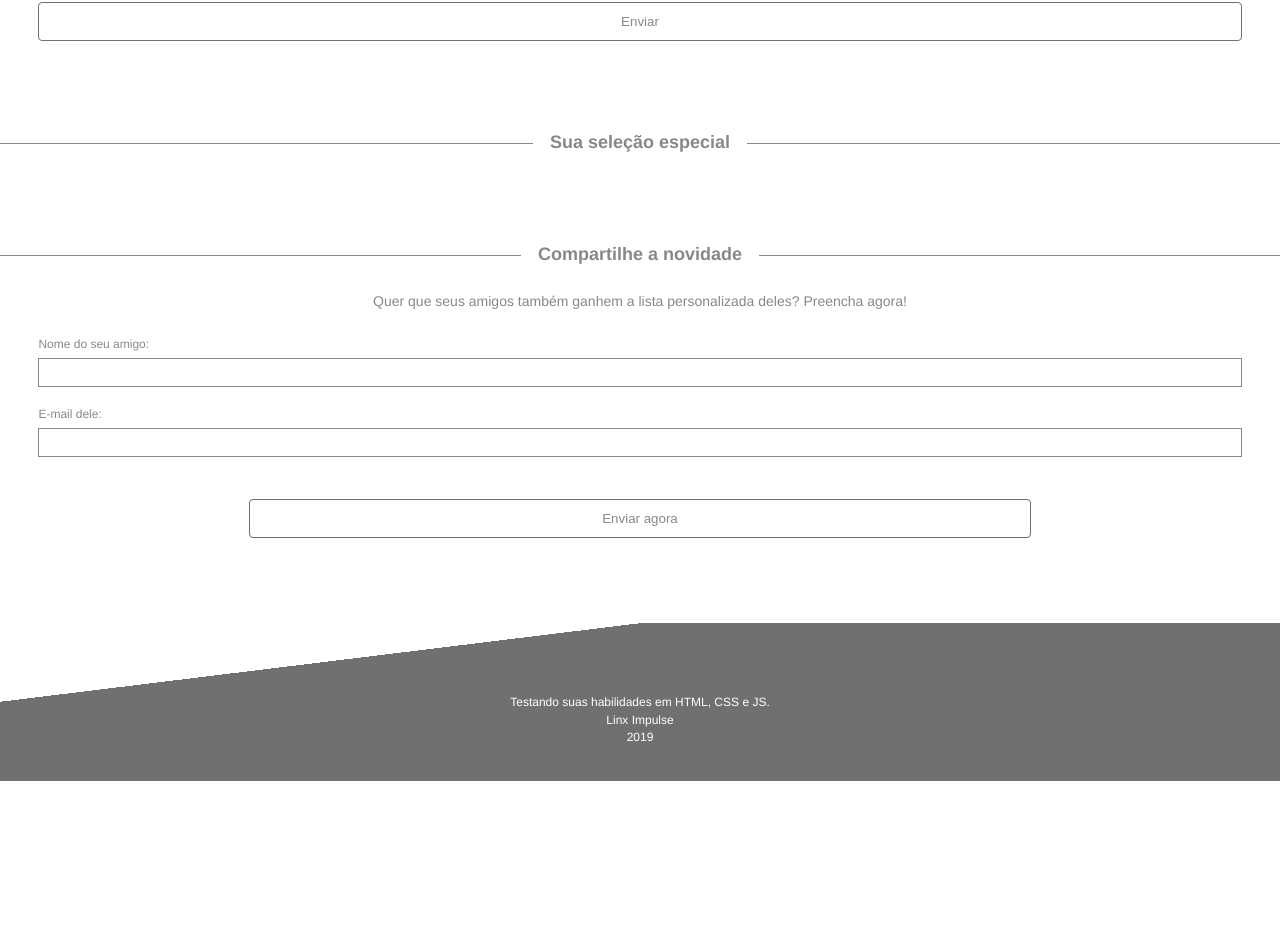
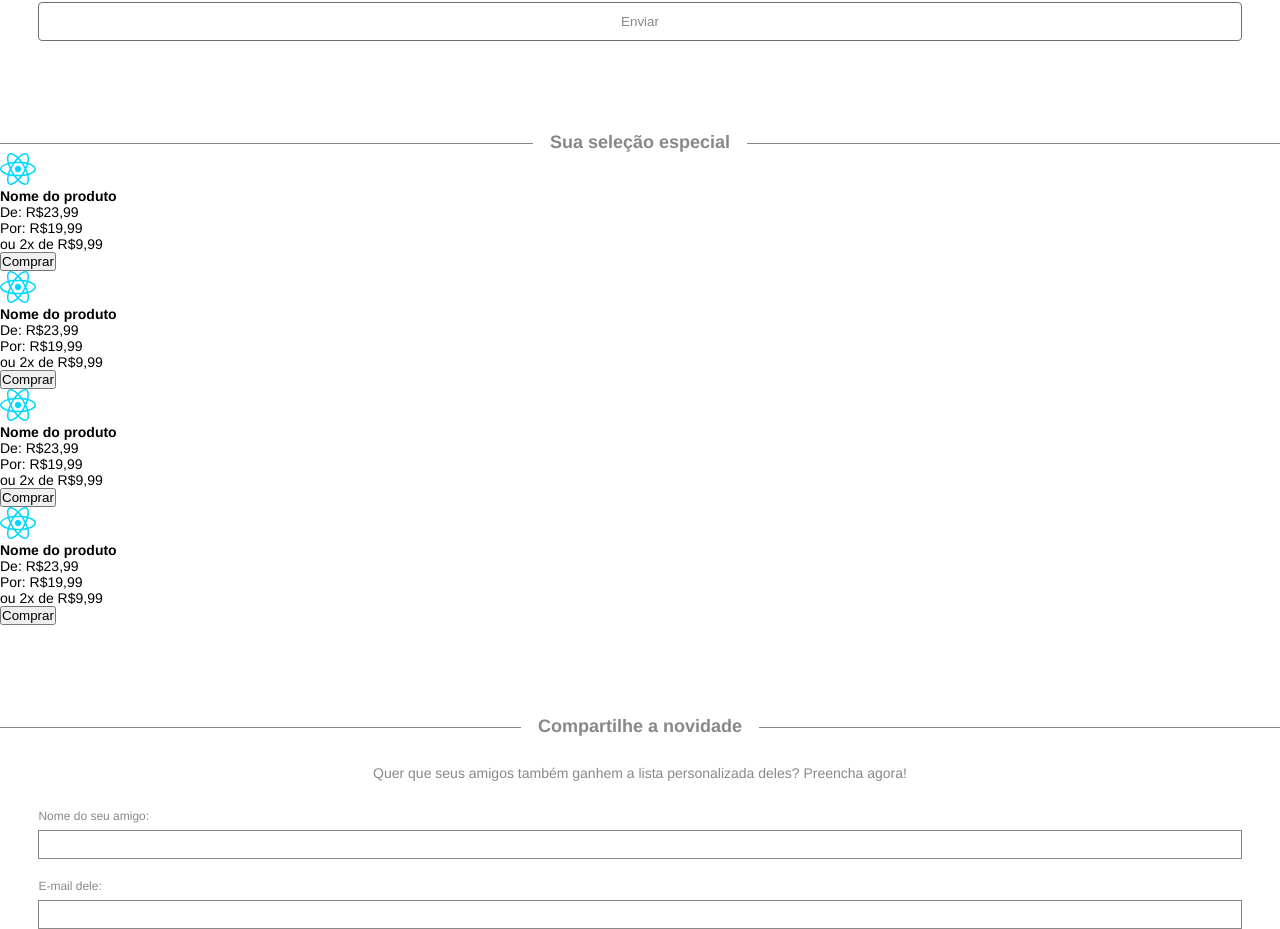
Before and after one commit to brunonasc74/linx-frontend-challenge, a React (Vite) app: page / in a window 1280 px wide. Shown: the part 841-1770 px from the top of the page. Before the commit the page ends 1622 px from the top, so only its background shows below. Built offline with nearby package versions, Linux system fonts and the light colour scheme.

Commit message:
ProductsSection component created

```diff
--- a/src/App.jsx
+++ b/src/App.jsx
@@ -5,6 +5,7 @@ import Form from './components/Form';
 import Section from './components/Section';
 import FormShare from './components/FormShare';
 import Footer from './components/Footer';
+import ProductsSection from './components/ProductsSection';
 
 function App() {
 	return (
@@ -14,6 +15,7 @@ function App() {
 				<Section />;
 				<Form />
 				<Title text={'Sua seleção especial'} />
+				<ProductsSection />
 				<Title text={'Compartilhe a novidade'} />
 				<FormShare />
 			</main>
--- /dev/null
+++ b/src/components/Product.jsx
@@ -0,0 +1,24 @@
+import reactLogo from '../assets/react.svg';
+const Product = ({ productImg, productName }) => {
+	return (
+		<div>
+			<div className='img-div'>
+				<img src={productImg} alt='' />
+			</div>
+			<div className='price-div'>
+				<h4>{productName}</h4>
+				<p>De: R$23,99</p>
+				<p>Por: R$19,99</p>
+				<p>ou 2x de R$9,99</p>
+				<input type='button' value='Comprar' />
+			</div>
+		</div>
+	);
+};
+
+Product.defaultProps = {
+	productImg: reactLogo,
+	productName: 'Nome do produto'
+};
+
+export default Product;
--- /dev/null
+++ b/src/components/ProductsSection.jsx
@@ -0,0 +1,14 @@
+import Product from './Product';
+
+const ProductsSection = () => {
+	return (
+		<div>
+			<Product />
+			<Product />
+			<Product />
+			<Product />
+		</div>
+	);
+};
+
+export default ProductsSection;
```
